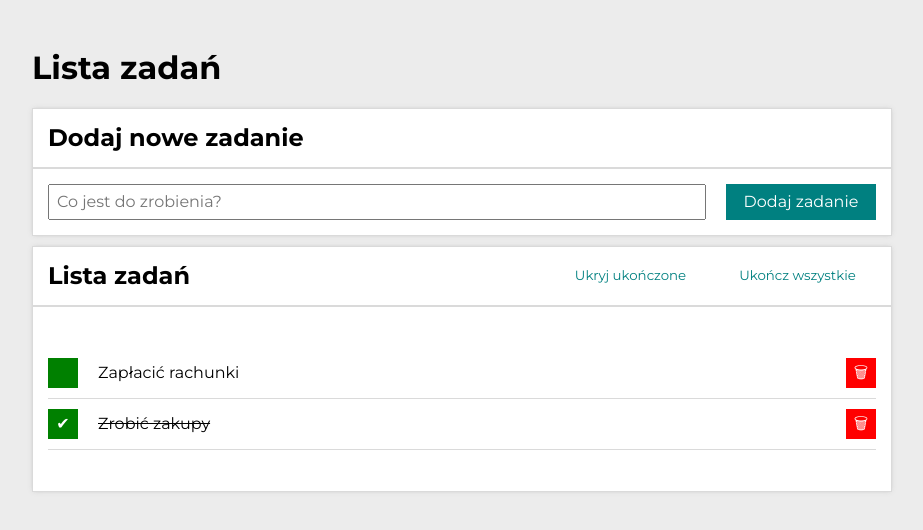
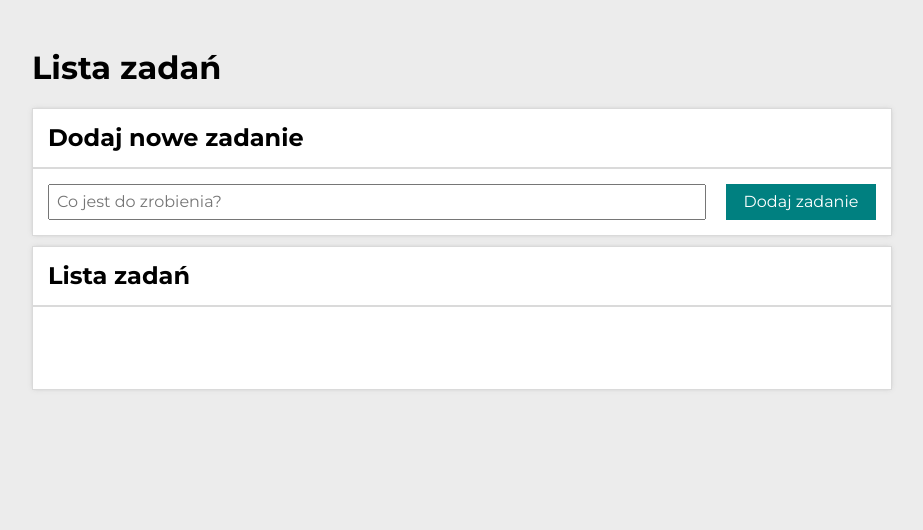
Before and after one commit to BartekKamela/todo-list-react, a React (Create React App) app: page / in a window 1280 px wide. Shown: the top 530 px of the page, without its empty margins (178-1101 px from the left). Built offline with nearby package versions, Linux system fonts and the light colour scheme.

Commit message:
adding auto save to localStorage

```diff
--- a/src/App.js
+++ b/src/App.js
@@ -1,4 +1,4 @@
-import React, { useState } from 'react';
+import { useState, useEffect } from 'react';
 import Container from "./Container";
 import Header from "./Header";
 import Section from "./Section";
@@ -8,10 +8,11 @@ import Menu from "./Menu";
 
 function App() {
   const [hideDone, setHideDone] = useState(false);
-  const [tasks, setTasks] = useState([
-    { id: 1, content: "Zapłacić rachunki", done: false },
-    { id: 2, content: "Zrobić zakupy", done: true },
-  ]);
+  const [tasks, setTasks] = useState(JSON.parse(localStorage.getItem("tasks")) || []);
+
+  useEffect (() => {
+    localStorage.setItem("tasks", JSON.stringify(tasks));
+  },[tasks]);
 
   const toggleHideDone = () => {
     setHideDone(hideDone => !hideDone);
```
